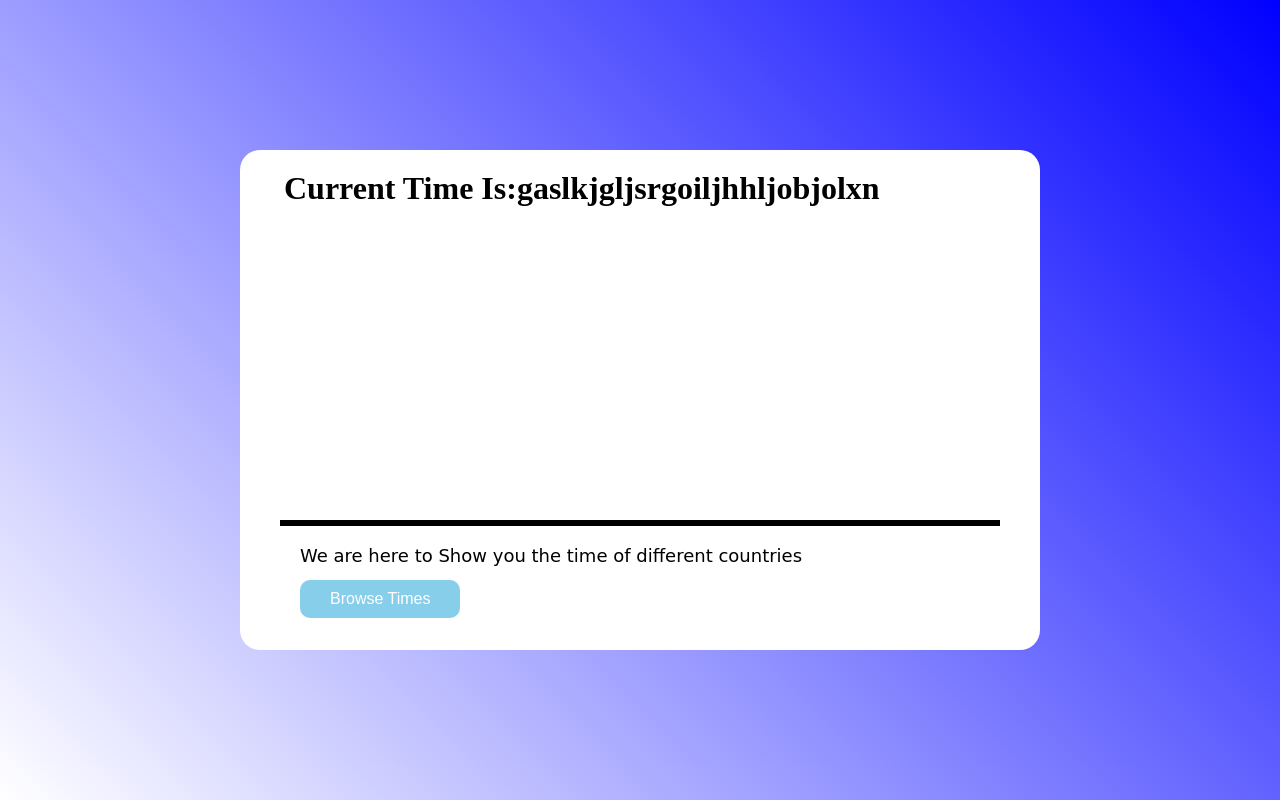
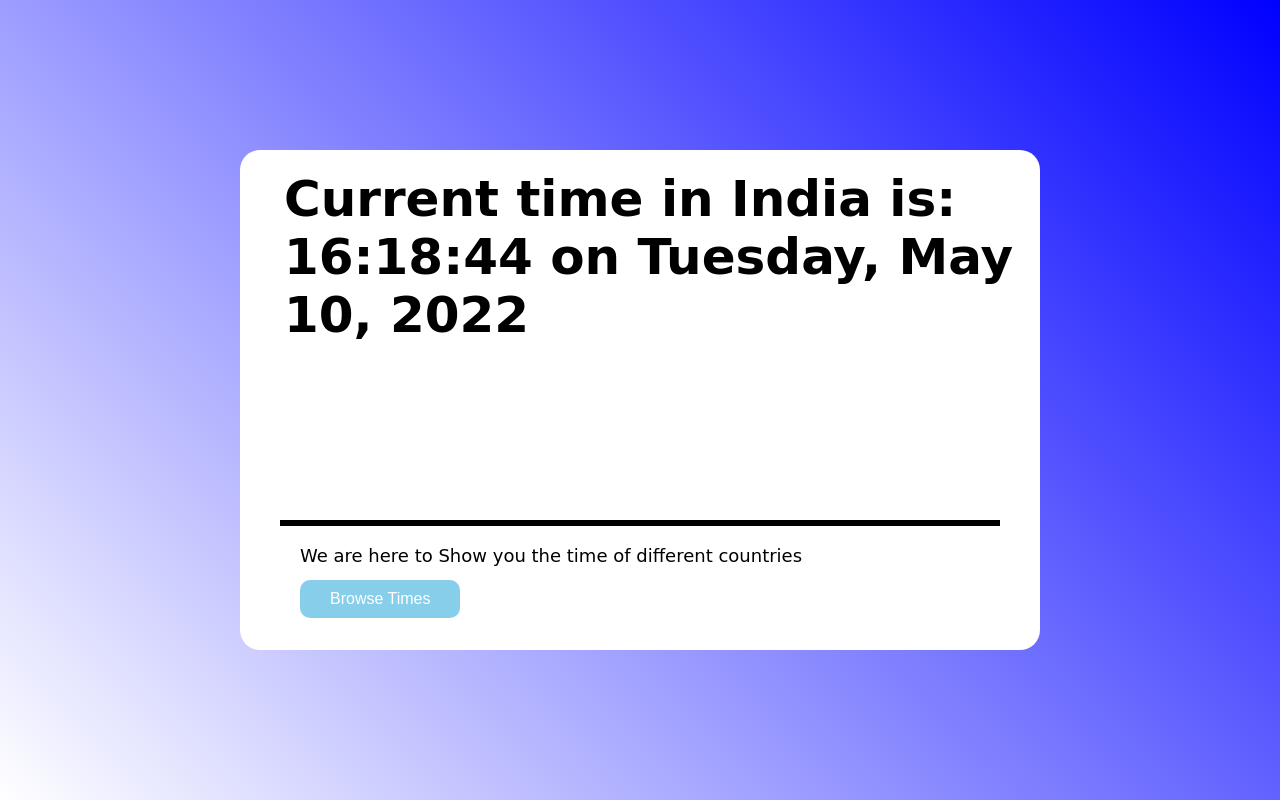
Before and after one commit to Prajwal8357/JS-Clock, a plain HTML site: page index.html in a window 1280 px wide. Drawn offline with Linux system fonts and the light colour scheme; a web font is replaced by a local one.

Commit message:
Clock Running Succesfully

```diff
--- /dev/null
+++ b/app.js
@@ -0,0 +1,9 @@
+const options ={weekday: 'long', year: 'numeric', month: 'long', day: 'numeric' };
+
+setInterval(() => {
+  let a, date, time;
+  a = new Date();
+  date = a.toLocaleDateString(undefined,options);
+  time = a.getHours() + ":" + a.getMinutes() + ":" + a.getSeconds();
+  document.getElementById("time").innerHTML = time + "  on " + date;
+}, 1000);
--- a/index.html
+++ b/index.html
@@ -12,15 +12,16 @@
       href="https://fonts.googleapis.com/css2?family=Koulen&display=swap"
       rel="stylesheet"
     />
+    <script async defer src="app.js"></script>
+
   </head>
   <body>
     <div class="container">
       <div class="data">
-        <h1>Current Time Is:gaslkjgljsrgoiljhhljobjolxn</h1>
-
+        <h1>Current time in India is: <br><span id="time"> </span></h1>
         <hr />
         <div class="lstCnt">
-          <span>We are here to Show you the time of different countries</span>
+          <p>We are here to Show you the time of different countries</p>
           <br />
         </div>
         <div class="btn">
@@ -28,5 +29,6 @@
         </div>
       </div>
     </div>
+
   </body>
 </html>
--- a/styles.css
+++ b/styles.css
@@ -31,6 +31,8 @@ body {
   padding: 10px 20px;
   margin-top: 10px;
   left: 3%;
+  font-size: 50px;
+    font-family:'Koulen', cursive;
 }
 
 .lstCnt {
@@ -45,7 +47,7 @@ body {
   top: 420px;
   left: 5%;
 }
-span {
+p {
   font-size: large;
   font-weight: 500;
   font-family: 'Koulen', cursive;
```
